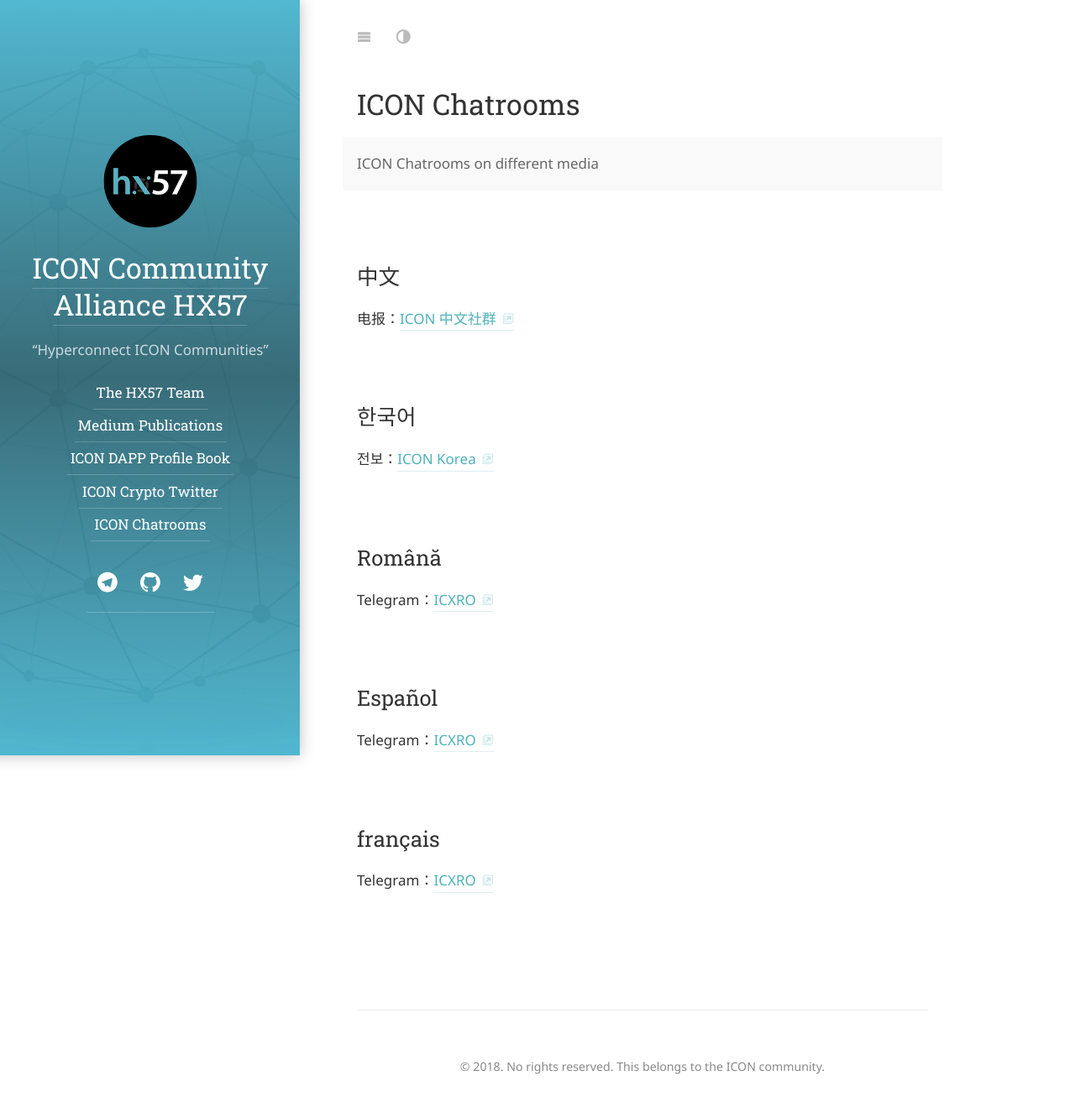
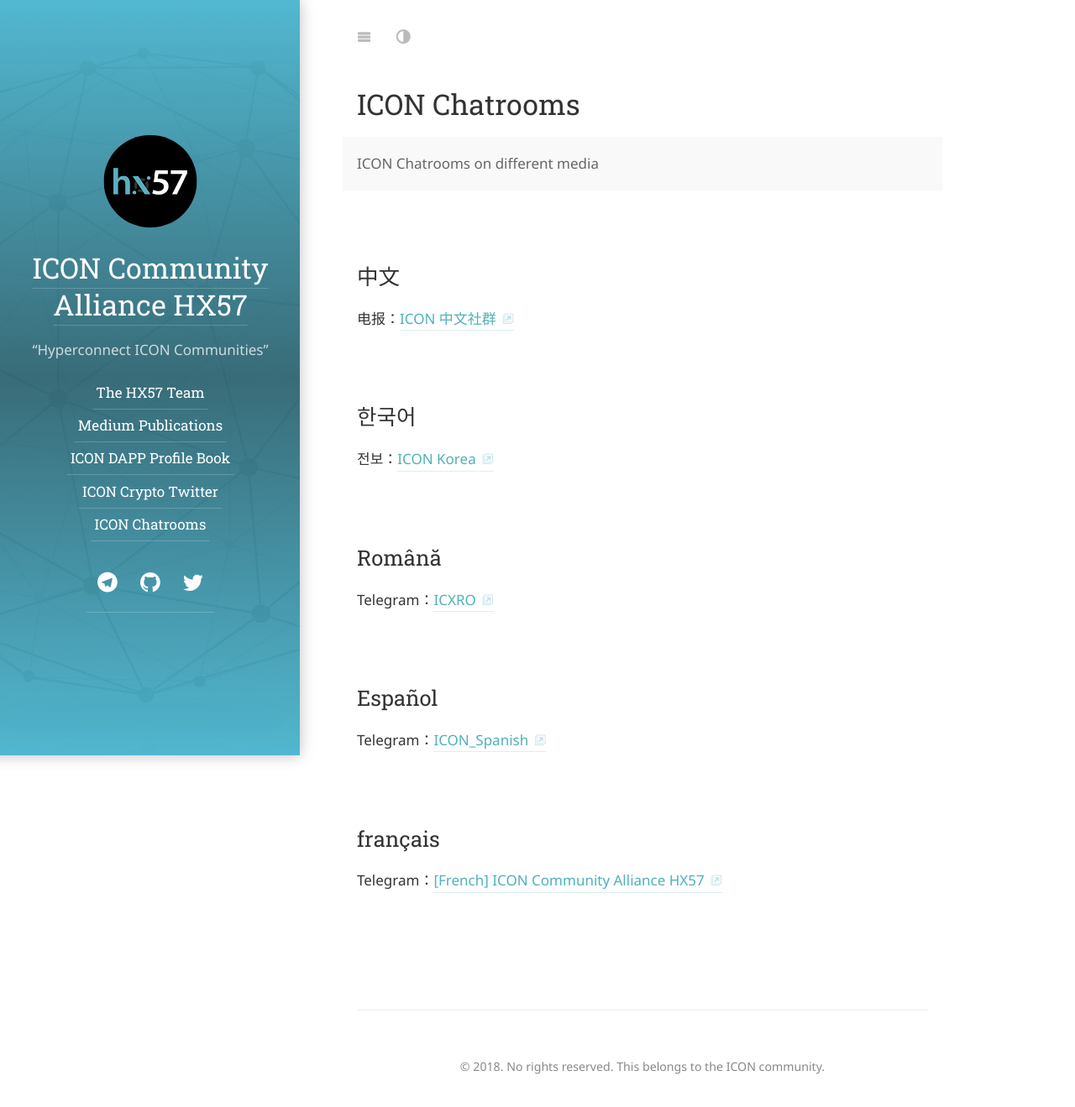
Before and after one commit to hx57/hx57.github.io, a Jekyll site: the page built from chat.md, in a window 1280 px wide. Shown: the whole page at 84% size. Built offline with Jekyll 4.4.1, drawn with Linux system fonts in a browser that asks for light colours; some web fonts are replaced.

Commit message:
fix link

```diff
--- a/chat.md
+++ b/chat.md
@@ -19,8 +19,8 @@ Telegram：[ICXRO](https://t.me/iconro){:target="_blank"}
 
 ## Español
 
-Telegram：[ICXRO](https://t.me/ICON_Spanish){:target="_blank"}
+Telegram：[ICON_Spanish](https://t.me/ICON_Spanish){:target="_blank"}
 
 ## français
 
-Telegram：[ICXRO](https://t.me/hx57french){:target="_blank"}
+Telegram：<a href="https://t.me/hx57french" target="_blank">[French] ICON Community Alliance HX57</a>
```
